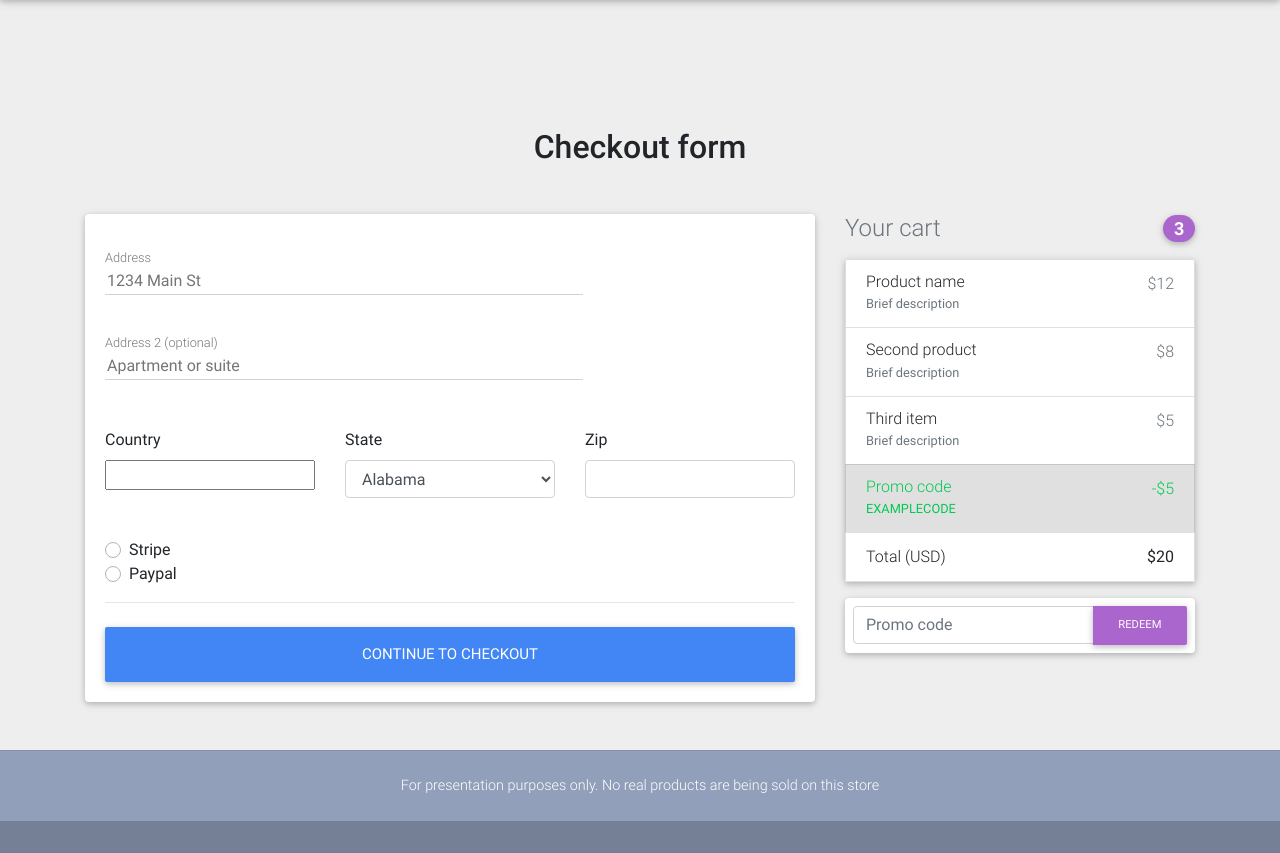
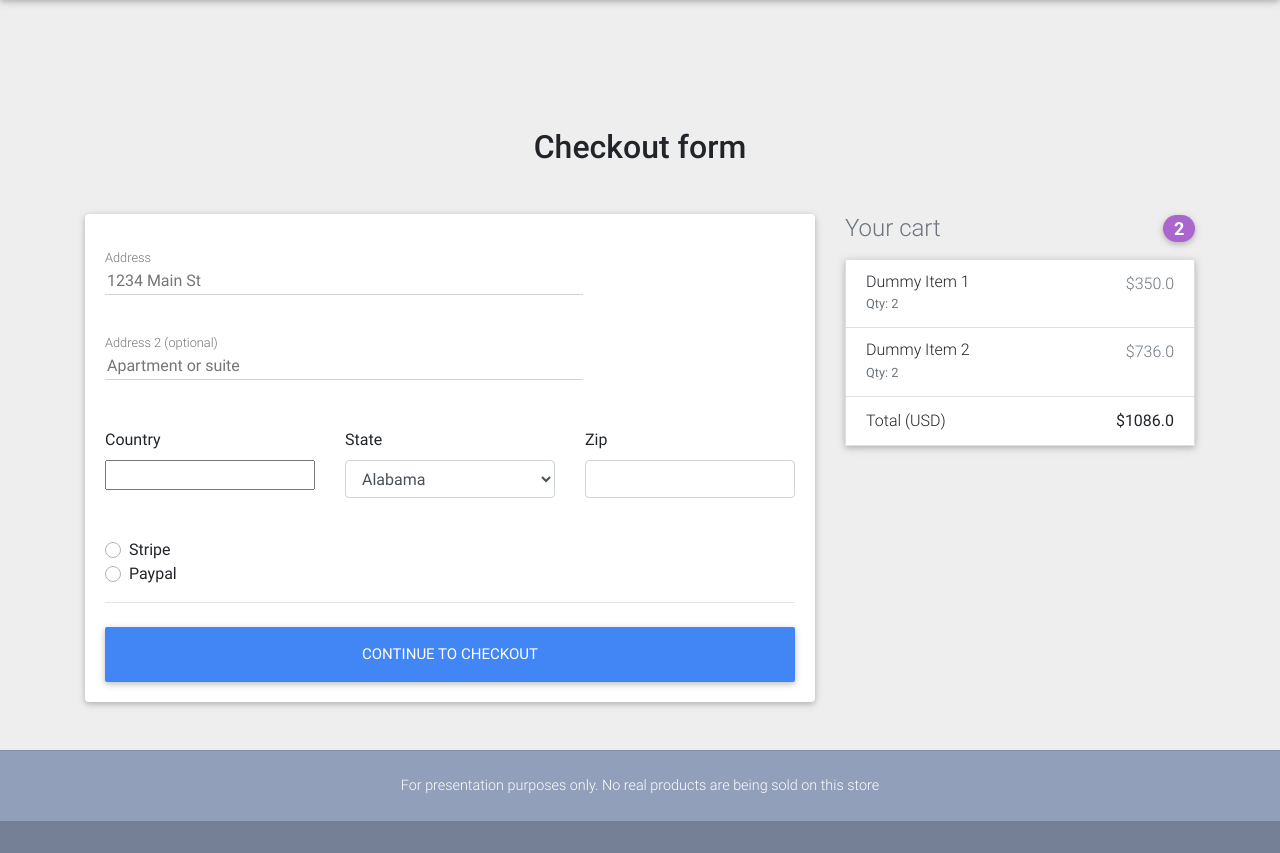
Before and after one commit to ZimmAgu/Ecommerce-Web-App, a Django app: page /checkout/ in a window 1280 px wide. Shown: the part 64-917 px from the top of the page. Run offline with Django 4.2, Linux system fonts and the light colour scheme; a user stored in the database is signed in; data comes from the database, SQL or seed files in the repository; both versions use the stored data as it was after the commit; some libraries are stand-ins or nearby versions.

Commit message:
Cart view on checkout summary is working

```diff
--- a/coreFunctionality/views.py
+++ b/coreFunctionality/views.py
@@ -25,10 +25,11 @@ class homePage(ListView):
 
 
 class checkoutPage(View):
-
+    model = Order
     def get(self, *args, **kwargs):
         form = checkoutForm()
-        context = { 'form' : form}
+        order = Order.objects.get(user=self.request.user, ordered=False)
+        context = { 'form' : form, 'order' : order}
         return render(self.request, "checkoutPage.html/", context)
 
 
--- a/storeFront/templates/checkoutPage.html
+++ b/storeFront/templates/checkoutPage.html
@@ -110,57 +110,27 @@
           <!-- Heading -->
           <h4 class="d-flex justify-content-between align-items-center mb-3">
             <span class="text-muted">Your cart</span>
-            <span class="badge badge-secondary badge-pill">3</span>
+            <span class="badge badge-secondary badge-pill">{{ request.user | cartItemCount }}</span>
           </h4>
+
 
           <!-- Cart -->
           <ul class="list-group mb-3 z-depth-1">
+            {% for orderItem in order.items.all %}
             <li class="list-group-item d-flex justify-content-between lh-condensed">
               <div>
-                <h6 class="my-0">Product name</h6>
-                <small class="text-muted">Brief description</small>
+                <h6 class="my-0">{{ orderItem.item.name }}</h6>
+                <small class="text-muted"> Qty:  {{ orderItem.quantity }}</small>
               </div>
-              <span class="text-muted">$12</span>
+              <span class="text-muted">${{ orderItem.get_Total_Price }}</span>
             </li>
-            <li class="list-group-item d-flex justify-content-between lh-condensed">
-              <div>
-                <h6 class="my-0">Second product</h6>
-                <small class="text-muted">Brief description</small>
-              </div>
-              <span class="text-muted">$8</span>
-            </li>
-            <li class="list-group-item d-flex justify-content-between lh-condensed">
-              <div>
-                <h6 class="my-0">Third item</h6>
-                <small class="text-muted">Brief description</small>
-              </div>
-              <span class="text-muted">$5</span>
-            </li>
-            <li class="list-group-item d-flex justify-content-between bg-light">
-              <div class="text-success">
-                <h6 class="my-0">Promo code</h6>
-                <small>EXAMPLECODE</small>
-              </div>
-              <span class="text-success">-$5</span>
-            </li>
+            {% endfor %}
             <li class="list-group-item d-flex justify-content-between">
               <span>Total (USD)</span>
-              <strong>$20</strong>
+              <strong>${{ order.get_Total_Order_Price }}</strong>
             </li>
           </ul>
           <!-- Cart -->
-
-          <!-- Promo code -->
-          <form class="card p-2">
-            <div class="input-group">
-              <input type="text" class="form-control" placeholder="Promo code" aria-label="Recipient's username" aria-describedby="basic-addon2">
-              <div class="input-group-append">
-                <button class="btn btn-secondary btn-md waves-effect m-0" type="button">Redeem</button>
-              </div>
-            </div>
-          </form>
-          <!-- Promo code -->
-
         </div>
         <!--Grid column-->
 
```
Also changed, not shown: db.sqlite3.
